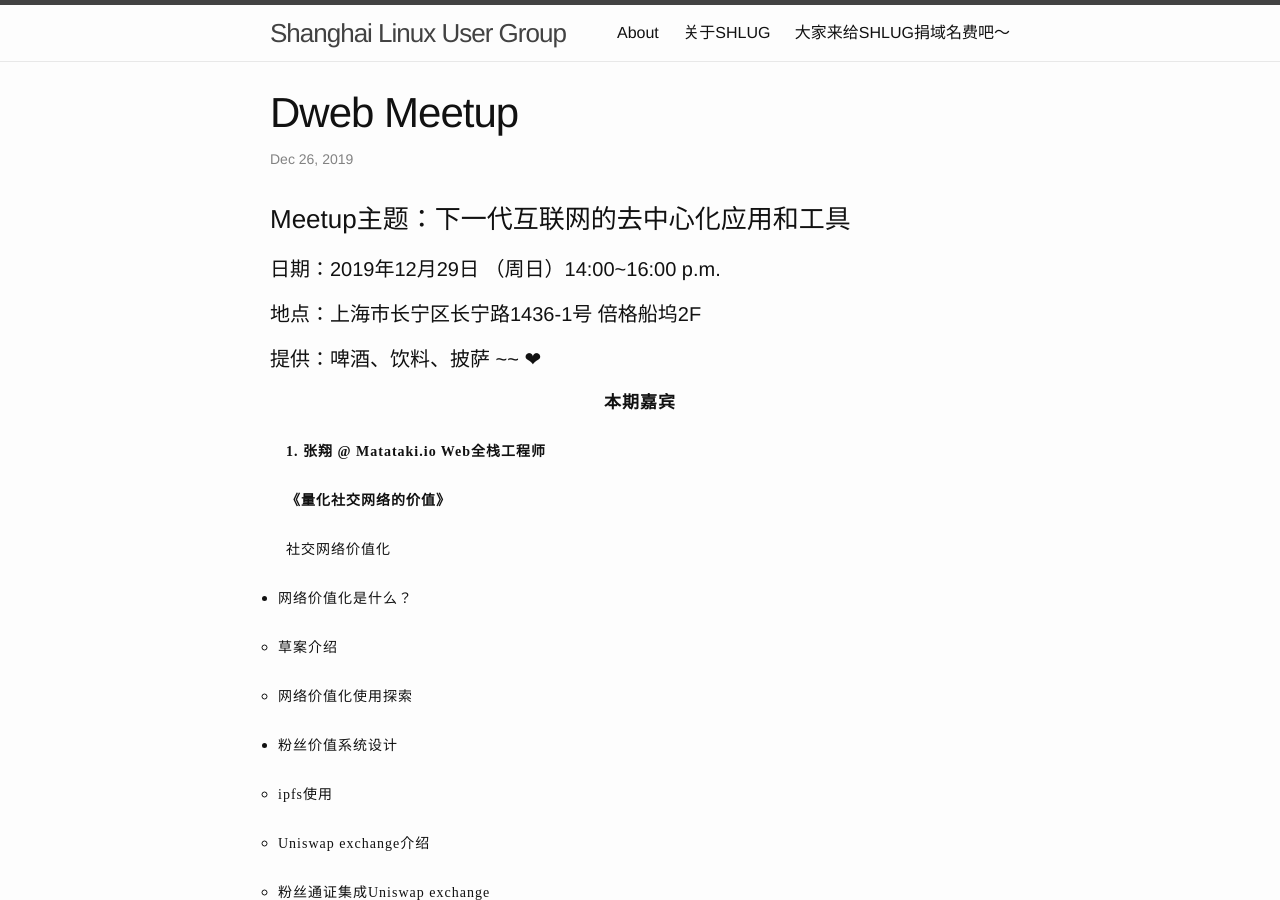
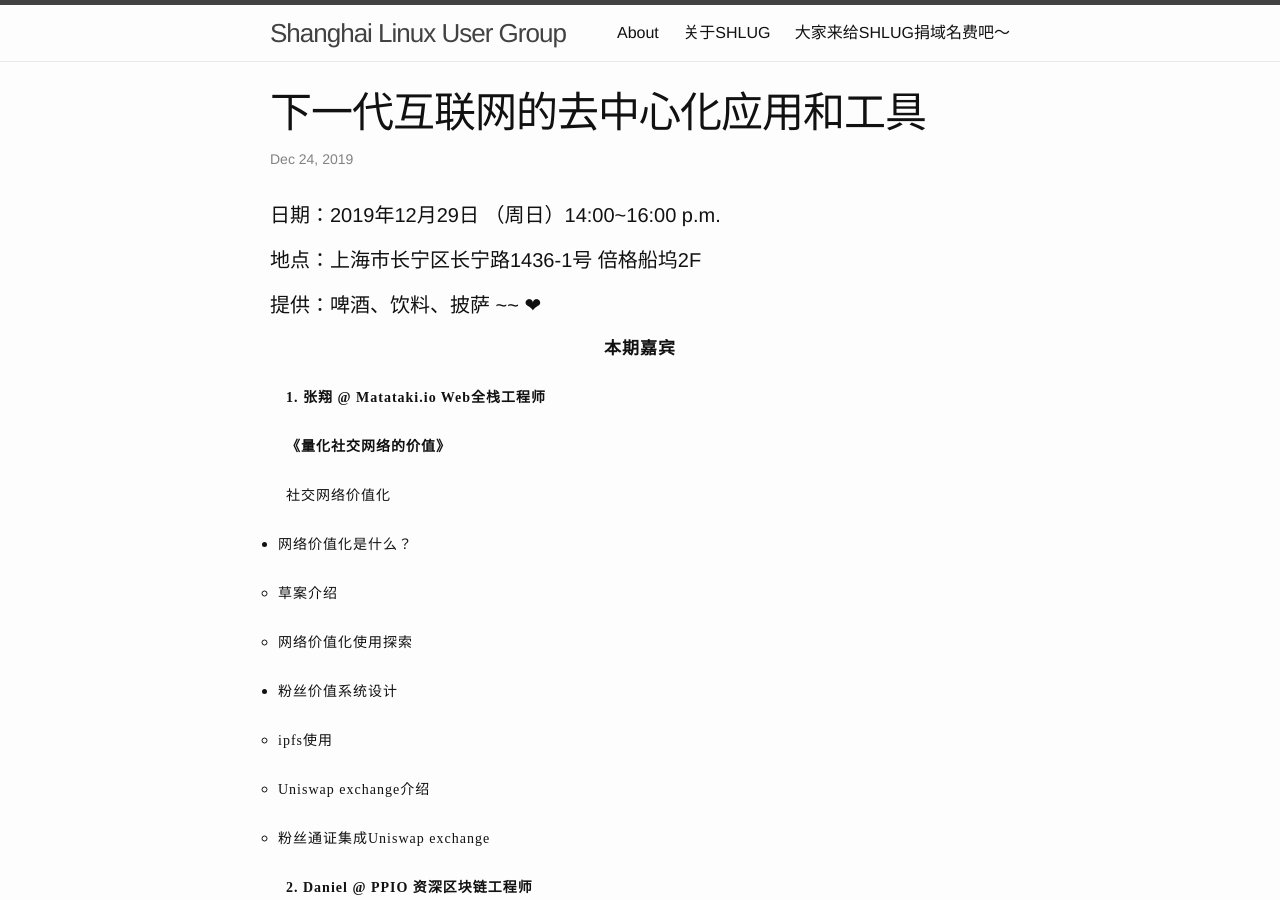
Before and after one commit to shanghailug/shanghailug.github.io, a Jekyll site: the page built from _posts/2019-12-26-DWeb-Meetup.markdown, in a window 1280 px wide and 900 px high. Built offline with Jekyll 4.4.1, drawn with Linux system fonts in a browser that asks for light colours; our own code applies the rules of GitHub Pages for plain Markdown files.

Commit message:
Fix format for DWeb Meetup announcement.

```diff
--- a/_posts/2019-12-26-DWeb-Meetup.markdown
+++ b/_posts/2019-12-26-DWeb-Meetup.markdown
@@ -1,4 +1,10 @@
-### Meetup主题：下一代互联网的去中心化应用和工具
+---
+layout: post
+title:  下一代互联网的去中心化应用和工具
+date:   2019-12-24 00:02:22 +0000
+categories: news
+logo: dweb_shanghai
+---
 
 #### 日期：2019年12月29日 （周日）14:00~16:00 p.m.
 #### 地点：上海市长宁区长宁路1436-1号 倍格船坞2F
```
